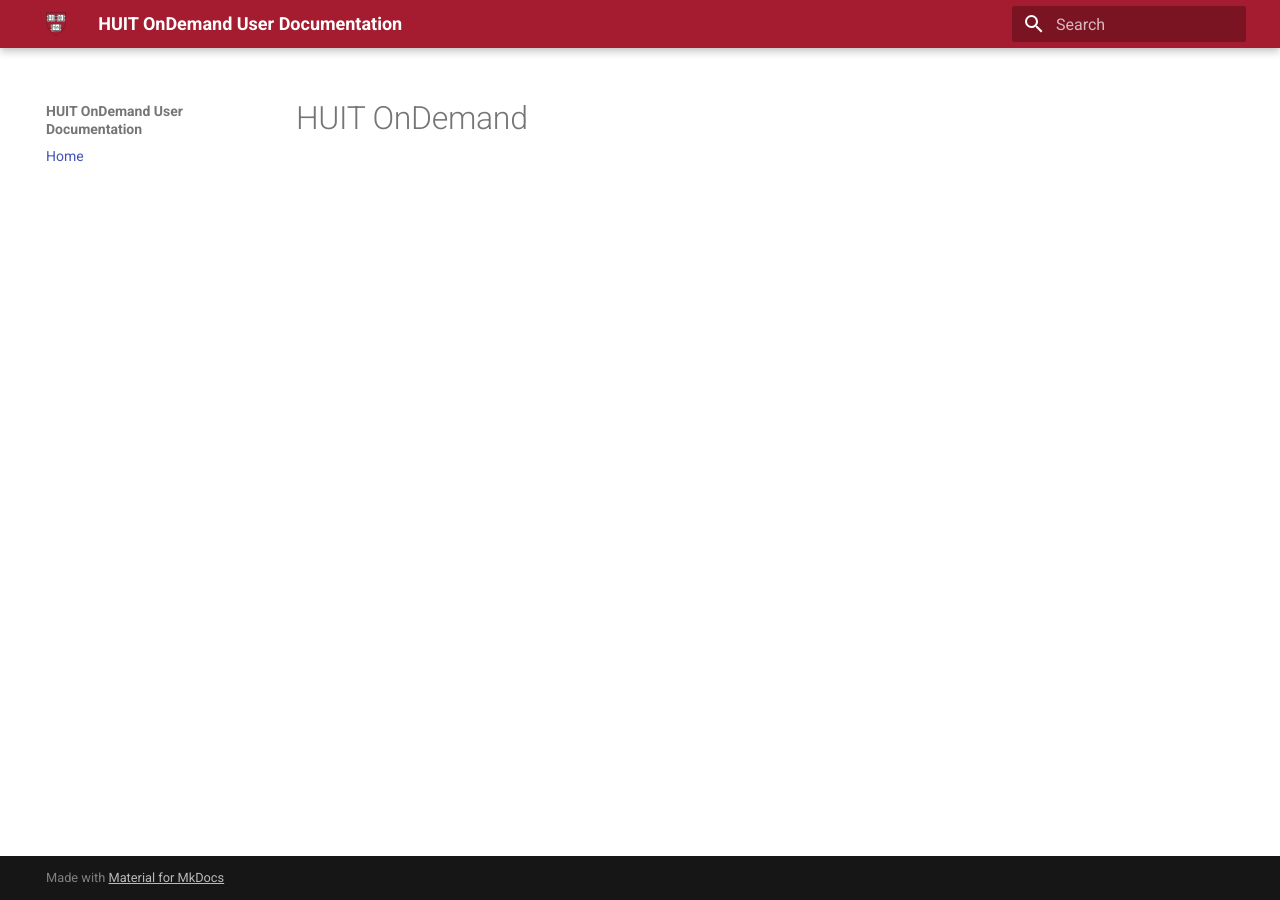
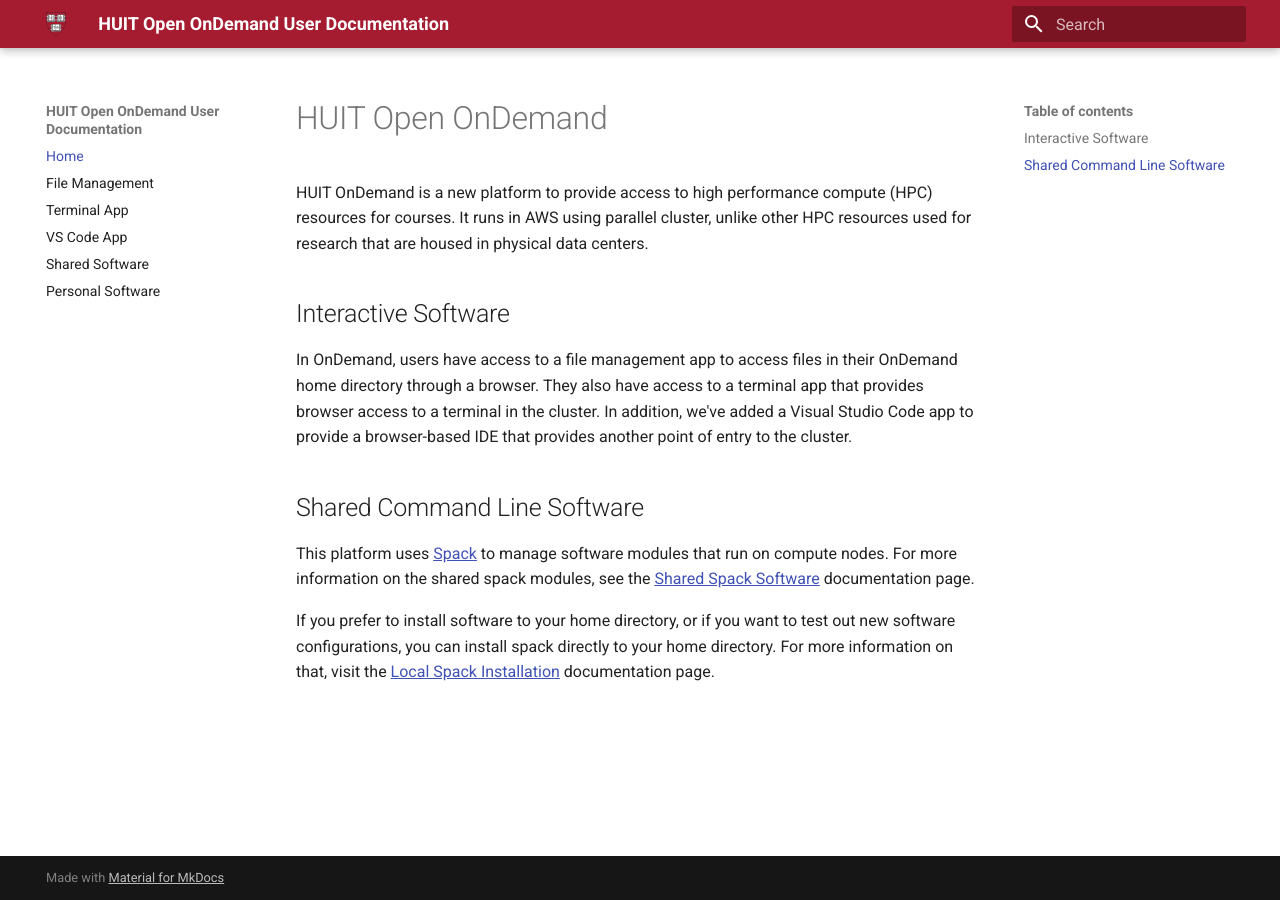
Before and after one commit to Harvard-ATG/huit-ondemand-user-docs, an MkDocs documentation site: the page built from docs/index.md, in a window 1280 px wide. Built offline with MkDocs 1.6.1 and Material for MkDocs 9.7.7, drawn with Linux system fonts in a browser that asks for light colours.

Commit message:
first pass at documentation

```diff
--- a/docs/index.md
+++ b/docs/index.md
@@ -1 +1,13 @@
-# HUIT OnDemand
+# HUIT Open OnDemand
+
+HUIT OnDemand is a new platform to provide access to high performance compute (HPC) resources for courses. It runs in AWS using parallel cluster, unlike other HPC resources used for research that are housed in physical data centers.
+
+## Interactive Software
+
+In OnDemand, users have access to a file management app to access files in their OnDemand home directory through a browser. They also have access to a terminal app that provides browser access to a terminal in the cluster. In addition, we've added a Visual Studio Code app to provide a browser-based IDE that provides another point of entry to the cluster.
+
+## Shared Command Line Software
+
+This platform uses [Spack](https://spack.readthedocs.io/en/latest/index.html) to manage software modules that run on compute nodes. For more information on the shared spack modules, see the [Shared Spack Software](spack-shared-software.md) documentation page.
+
+If you prefer to install software to your home directory, or if you want to test out new software configurations, you can install spack directly to your home directory. For more information on that, visit the [Local Spack Installation](spack-local.md) documentation page.
--- a/mkdocs.yml
+++ b/mkdocs.yml
@@ -1,7 +1,12 @@
-site_name: HUIT OnDemand User Documentation
+site_name: HUIT Open OnDemand User Documentation
 
 nav:
   - Home: index.md
+  - File Management: file-management.md
+  - Terminal App: terminal.md
+  - VS Code App: vscode-app.md
+  - Shared Software: spack-shared-software.md
+  - Personal Software: spack-local.md
 
 theme:
   name: material
```
Also changed, not shown: docs/file-management.md (added, +11 -0 lines), docs/spack-local.md (added, +25 -0 lines), docs/spack-shared-software.md (added, +47 -0 lines), docs/terminal.md (added, +13 -0 lines), docs/vscode-app.md (added, +23 -0 lines), docs/images/files_1.png (added), docs/images/files_2.png (added), docs/images/terminal_1.png (added), docs/images/terminal_2.png (added), docs/images/vscode_1.png (added), docs/images/vscode_2.png (added), docs/images/vscode_3.png (added), docs/images/vscode_4.png (added), docs/images/vscode_5.png (added).
